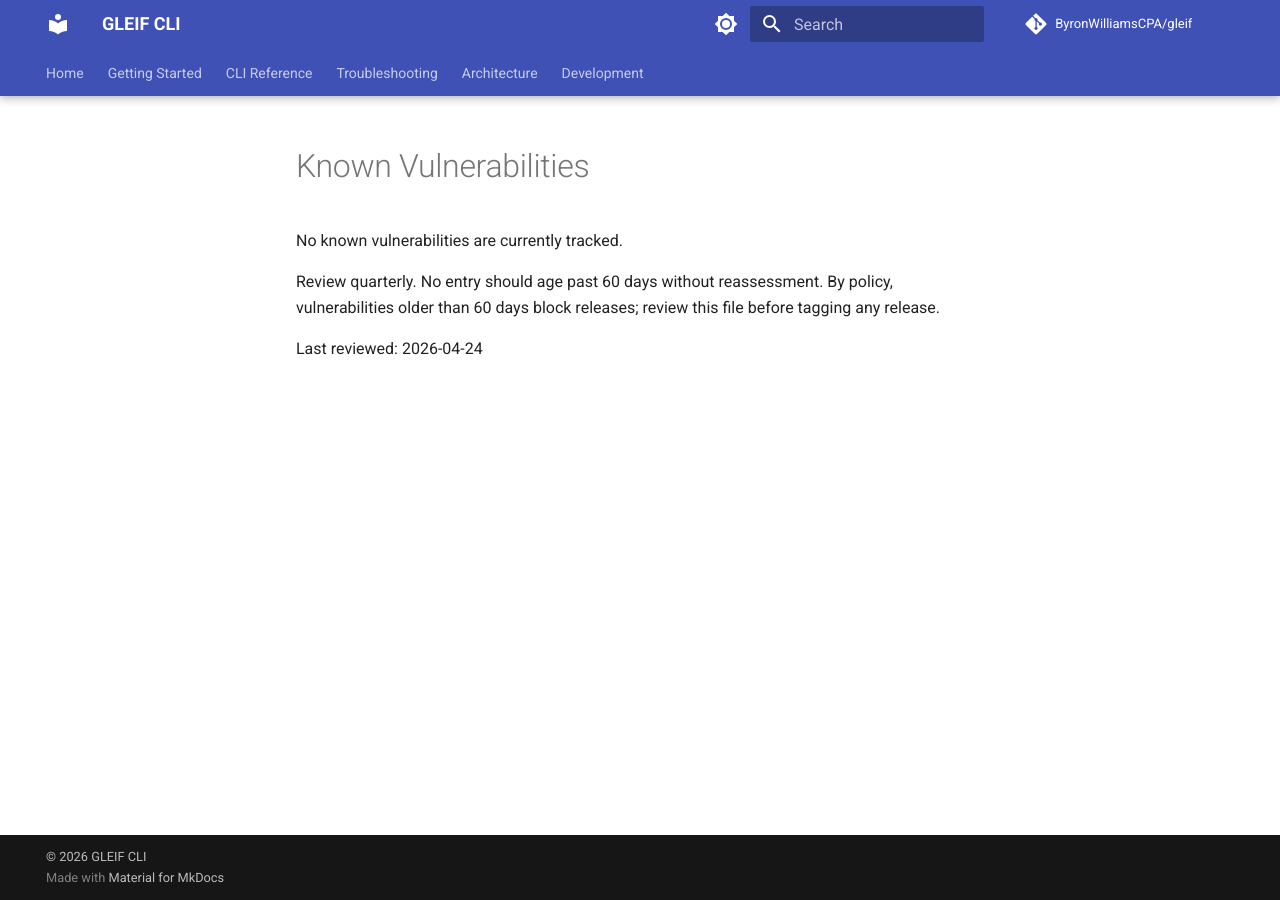
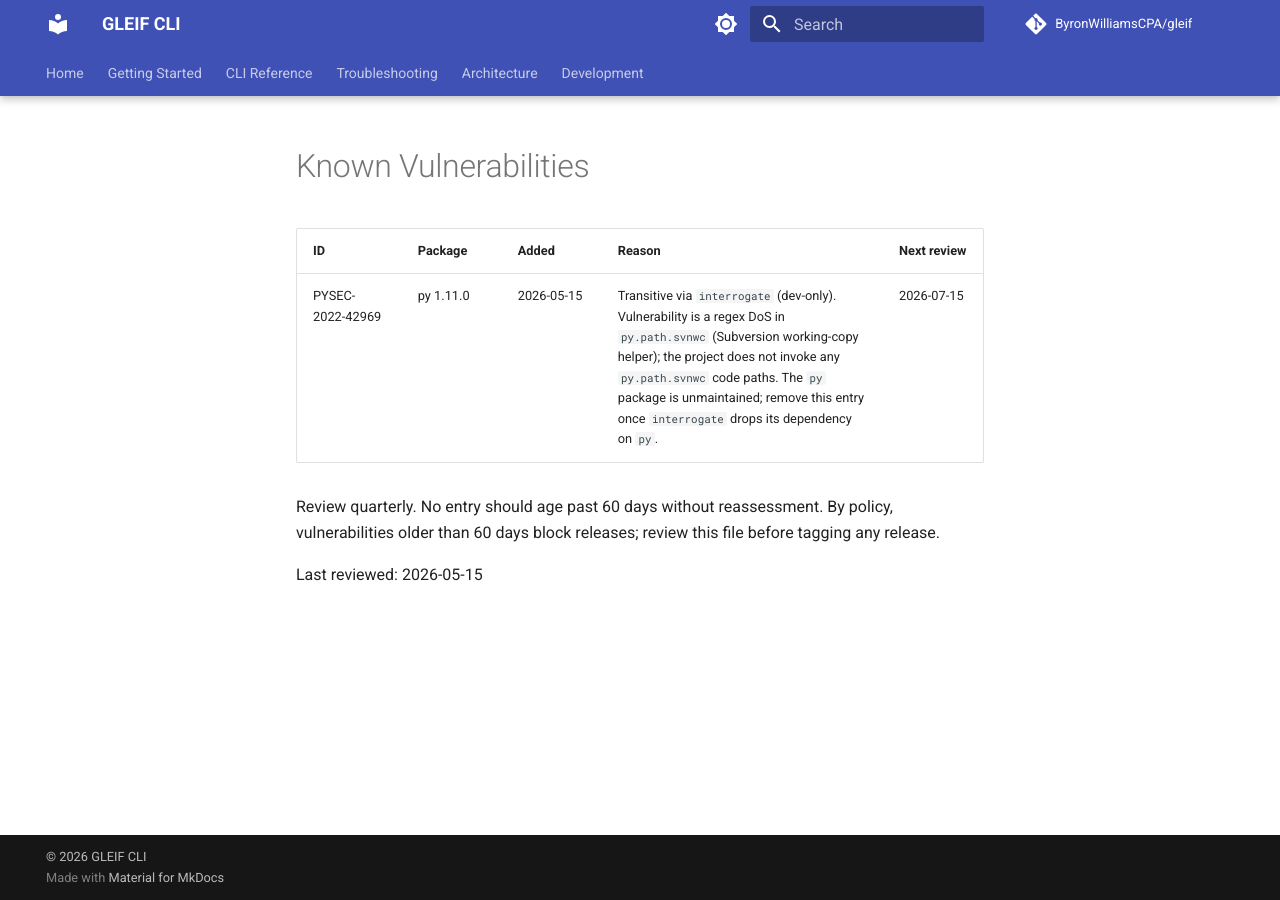
Before and after one commit to ByronWilliamsCPA/gleif, an MkDocs documentation site: the page built from docs/known-vulnerabilities.md, in a window 1280 px wide. Built offline with MkDocs 1.6.1 and Material for MkDocs 9.7.7, drawn with Linux system fonts in a browser that asks for light colours; comment, search, counter and statistics services are not loaded.

Commit message:
chore(security): document accepted PYSEC-2022-42969 in py 1.11.0
The org python-ci.yml's pip-audit step now blocks CI on this
transitive vulnerability, pulled in by interrogate (dev-only). The
affected code path is py.path.svnwc (Subversion working-copy helper),
which the project does not invoke. Add the ID to
[tool.pip-audit].ignore-vuln (read by the org workflow) and record a
dated entry in docs/known-vulnerabilities.md per project policy.

```diff
--- a/docs/known-vulnerabilities.md
+++ b/docs/known-vulnerabilities.md
@@ -1,9 +1,11 @@
 # Known Vulnerabilities
 
-No known vulnerabilities are currently tracked.
+| ID | Package | Added | Reason | Next review |
+|----|---------|-------|--------|-------------|
+| PYSEC-2022-42969 | py 1.11.0 | 2026-05-15 | Transitive via `interrogate` (dev-only). Vulnerability is a regex DoS in `py.path.svnwc` (Subversion working-copy helper); the project does not invoke any `py.path.svnwc` code paths. The `py` package is unmaintained; remove this entry once `interrogate` drops its dependency on `py`. | 2026-07-15 |
 
 Review quarterly. No entry should age past 60 days without reassessment.
 By policy, vulnerabilities older than 60 days block releases; review this file
 before tagging any release.
 
-Last reviewed: 2026-04-24
+Last reviewed: 2026-05-15
```
Also changed, not shown: pyproject.toml (+8 -0 lines).
